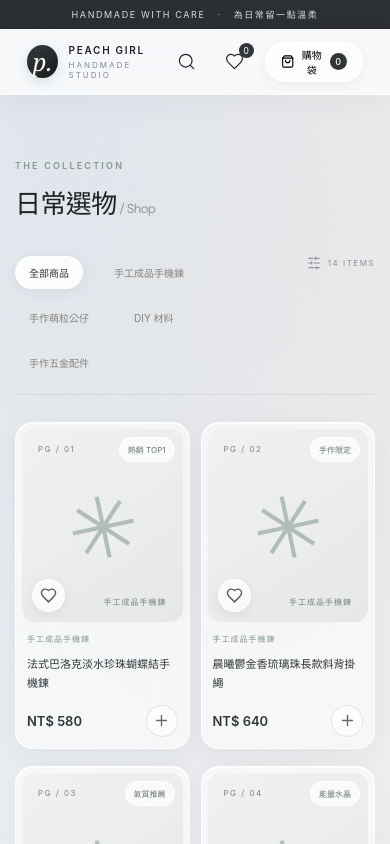
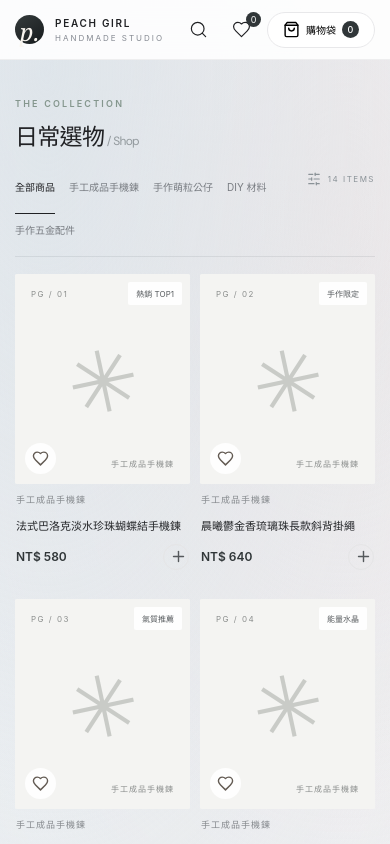
Before and after one commit to embassysubtle1g/peach-girl-store, a React (Vite) app in the folder frontend/: page / in a window 390 px wide. Shown: the top 844 px of the page. Built offline with nearby package versions, Linux system fonts and the light colour scheme.

Commit message:
Simplify storefront with clean Apple-inspired layout

```diff
--- a/frontend/src/App.jsx
+++ b/frontend/src/App.jsx
@@ -124,7 +124,6 @@ export default function App() {
           <div className="card-copy"><p className="card-category">{product.categoryName}</p><button className="card-title" onClick={() => setActiveProduct(product)}>{product.title}</button><div className="card-bottom"><strong>NT$ {money(product.price)}</strong><button onClick={() => setActiveProduct(product)} aria-label="查看商品"><Plus size={17}/></button></div></div>
         </article>)}</div> : <div className="no-results"><span>✳</span><h3>沒有找到符合的商品</h3><p>試試其他關鍵字，或看看全部商品。</p><button className="text-link" onClick={() => {setKeyword('');setCategory('all')}}>清除篩選條件 →</button></div>}
       </section>
-      <section className="values-section"><div><p className="eyebrow">MADE FOR YOUR EVERYDAY</p><h2>簡單的日常，<br/>也值得被好好對待。</h2></div><div className="value-items"><article><span>01</span><h3>細節手作</h3><p>從選材到完成，每個步驟都細心對待。</p></article><article><span>02</span><h3>用心選物</h3><p>挑選適合日常搭配、實用又耐看的小物。</p></article><article><span>03</span><h3>慢慢生活</h3><p>不必太多，剛剛好的喜歡就很好。</p></article></div></section>
     </main>
     <footer className="site-footer" id="footer"><div className="footer-brand"><span className="brand-mark">p.</span><div><strong>PEACH GIRL</strong><small>HANDMADE STUDIO</small></div></div><p>把喜歡的日常，慢慢串成喜歡的樣子。</p><span>© 2026 PEACH GIRL HANDMADE STUDIO</span></footer>
     {activeProduct && <ProductModal product={activeProduct} onClose={() => setActiveProduct(null)} onAdd={addToCart}/>}
--- a/frontend/src/styles/global.css
+++ b/frontend/src/styles/global.css
@@ -206,3 +206,80 @@ body{
   .side-drawer{background:rgba(249,250,250,.94);border-radius:24px 24px 0 0;height:100%}
 }
 @media(prefers-reduced-motion:reduce){*,*::before,*::after{animation-duration:.01ms!important;transition-duration:.01ms!important;scroll-behavior:auto!important}}
+
+
+/* Minimal Apple-inspired layout */
+.top-note{display:none}
+.site-header{
+  height:68px;padding:0 clamp(20px,6vw,88px);
+  background:rgba(255,255,255,.88);border-bottom:1px solid #eeeeef;
+  box-shadow:none;backdrop-filter:blur(18px);-webkit-backdrop-filter:blur(18px)
+}
+.brand-mark{width:32px;height:32px;box-shadow:none}
+.desktop-nav{gap:30px;font-size:12px}
+.header-actions{gap:8px}
+.icon-button{width:35px;height:35px}
+.icon-button:hover{background:#f4f4f5;transform:none}
+.bag-button{height:36px;background:#fff;border:1px solid #e8e8ea;box-shadow:none;backdrop-filter:none}
+.bag-button:hover{background:#f7f7f8;box-shadow:none}
+.shop-section{padding:54px clamp(20px,8vw,116px) 88px}
+.section-top{margin-bottom:26px}
+.section-top h2{font-size:27px;letter-spacing:-.7px}
+.section-top h2 span{font-size:12px}
+.eyebrow{color:#92969a}
+.section-top .eyebrow{margin-bottom:9px}
+.desktop-search{height:38px;border:1px solid #e8e8ea;border-radius:8px;padding:0 12px;background:#fff;box-shadow:none;backdrop-filter:none}
+.shop-toolbar{padding-bottom:12px;margin-bottom:22px}
+.category-list{gap:22px}
+.category-list button{border-radius:0;padding:7px 0;color:#777b80}
+.category-list button.active{background:none;color:#202124;box-shadow:none;font-weight:600}
+.category-list button.active:after{display:block;height:1px;bottom:-13px;background:#202124}
+.category-list button:hover:not(.active){background:none;color:#202124}
+.product-grid{gap:32px 20px}
+.product-card{padding:0 0 8px;border:0;border-radius:0;background:transparent;box-shadow:none;backdrop-filter:none;transition:none}
+.product-card:hover{transform:none;box-shadow:none}
+.card-visual{border-radius:3px;background:#f5f5f5}
+.product-artwork,.artwork-finished,.artwork-charm,.artwork-diy,.artwork-hardware{
+  border-radius:3px;background:#f4f4f2
+}
+.artwork-symbol{color:#a6aaa5;opacity:.55;text-shadow:none}
+.artwork-charm .artwork-symbol{color:#b9a6a5}
+.artwork-diy .artwork-symbol{color:#9eaaa0}
+.artwork-hardware .artwork-symbol{color:#9da2a0}
+.artwork-index,.artwork-caption{color:#8b8e8d}
+.card-badge{border:0;border-radius:2px;background:rgba(255,255,255,.92);backdrop-filter:none;color:#565a5d}
+.favorite-button{width:31px;height:31px;border:0;background:rgba(255,255,255,.92);backdrop-filter:none;box-shadow:none}
+.favorite-button:hover{transform:none;background:#fff}
+.card-copy{padding:12px 1px 0}
+.card-category{color:#85898d;font-size:9px}
+.card-title{font-size:12px;color:#242629;font-weight:500;min-height:0}
+.card-bottom{margin-top:9px}
+.card-bottom strong{font-size:12px;font-weight:600}
+.card-bottom button{width:29px;height:29px;border-radius:50%;background:transparent;border:1px solid #e5e5e6;color:#55595c}
+.card-bottom button:hover{background:#202124;border-color:#202124}
+.view-detail{display:none}
+.site-footer{border-top:1px solid #eeeeef;padding:27px clamp(20px,6vw,88px);margin-top:0}
+.site-footer>p{font-size:11px}
+.overlay{backdrop-filter:blur(8px)}
+.product-modal{border-radius:12px;box-shadow:0 18px 60px rgba(0,0,0,.14)}
+.side-drawer{box-shadow:-10px 0 35px rgba(0,0,0,.08)}
+.primary-button{border-radius:7px;background:#202124;border-color:#202124}
+.primary-button:hover:not(:disabled){background:#44474a;border-color:#44474a}
+.toast{border-radius:8px;background:#202124}
+@media(max-width:650px){
+ .site-header{height:60px;padding:0 15px}
+ .brand-mark{width:29px;height:29px}
+ .shop-section{padding:38px 15px 60px}
+ .section-top{margin-bottom:20px}
+ .section-top h2{font-size:23px}
+ .category-list{gap:14px}
+ .category-list button{font-size:10px}
+ .shop-toolbar{margin-bottom:17px}
+ .product-grid{gap:23px 10px}
+ .product-card{padding:0 0 6px;border-radius:0}
+ .card-visual,.product-artwork{border-radius:2px}
+ .card-copy{padding:9px 1px 0}
+ .card-title{font-size:11px}
+ .card-bottom button{width:26px;height:26px}
+ .site-footer{padding:22px 16px;grid-template-columns:1fr 1fr}
+}
```
